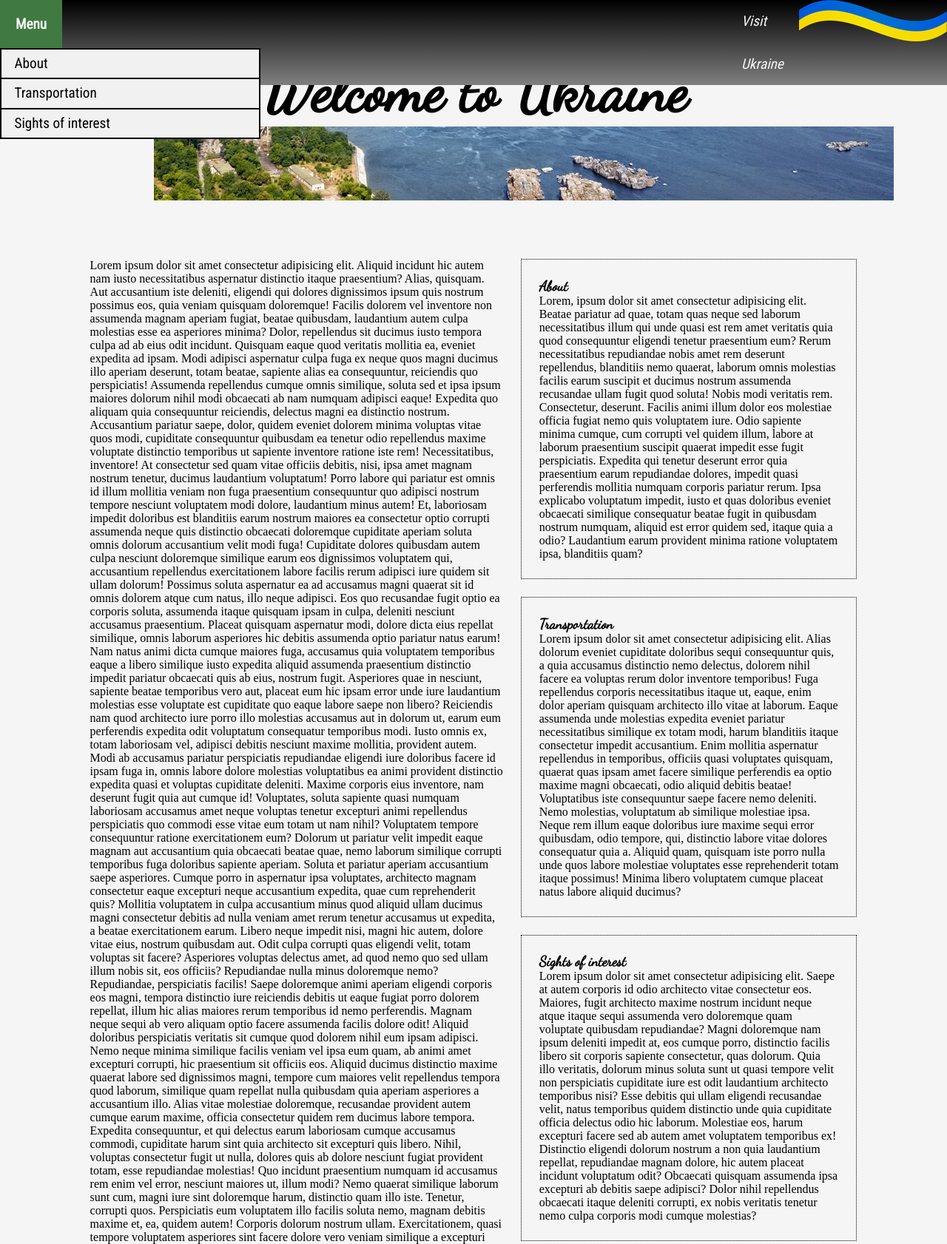
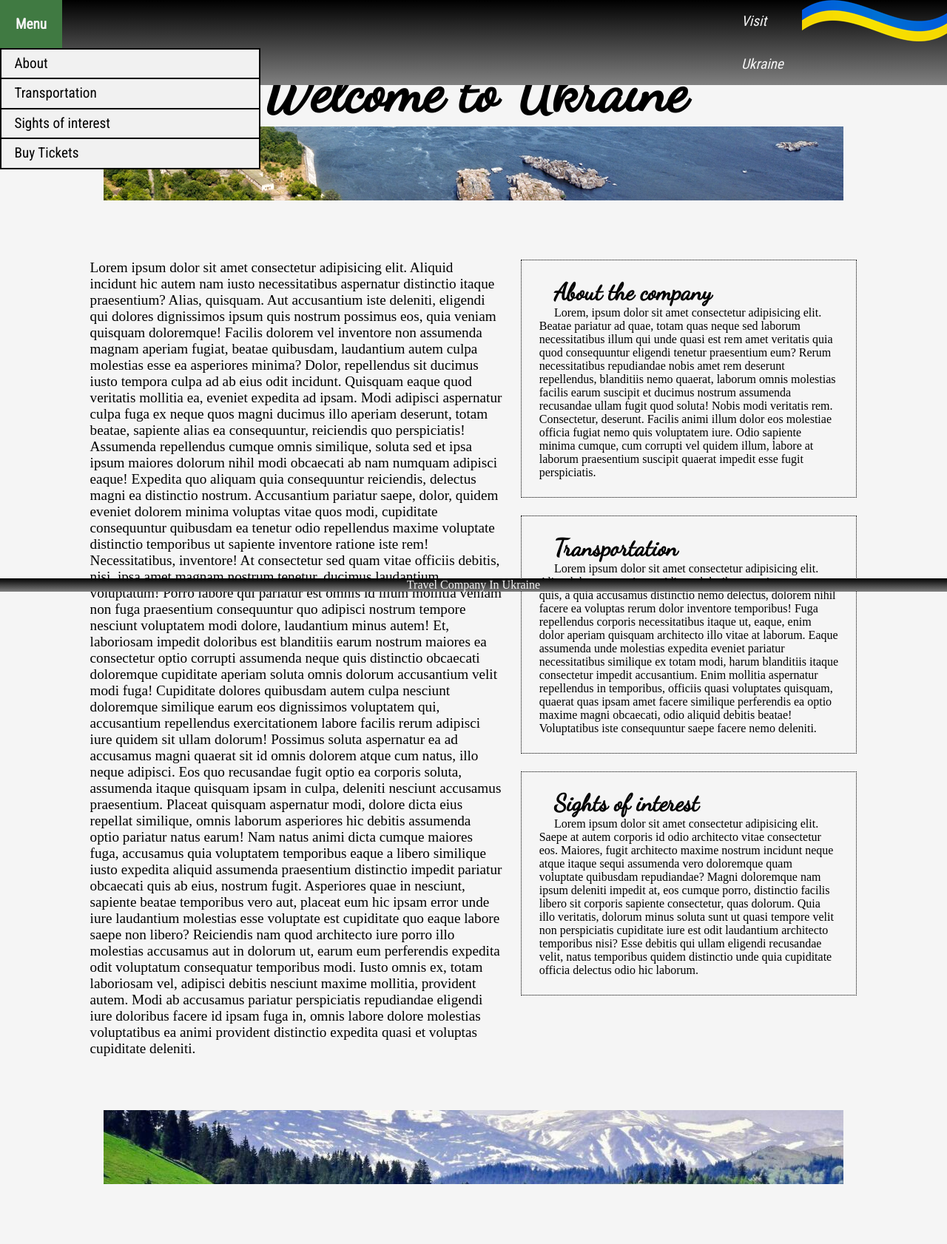
Before and after one commit to oleksandrashevchenko98/css_06, a plain HTML site: page index.html in a window 1280 px wide. Shown: the top 1682 px of the page at 74% size. After the commit the page ends 1656 px from the top, so only its background shows below. Drawn offline with Linux system fonts and the light colour scheme; a web font is replaced by a local one.

Commit message:
fixed and grouped the design in style.css

```diff
--- a/css/style.css
+++ b/css/style.css
@@ -1,120 +1,180 @@
 @import url("https://fonts.googleapis.com/css2?family=Dancing+Script&family=PT+Serif&family=Phudu&family=Raleway&family=Roboto+Condensed&display=swap");
-
+/* 1 */
 body {
   background-color: whitesmoke;
 }
+/* 10 */
 .header,
-footer,
-.header__dropdown-button {
+.footer,
+.header__dropdown-button,
+.section form {
   color: whitesmoke;
 }
+/* 10 */
 .header,
-footer {
+.footer {
   background-image: linear-gradient(180deg, black, gray);
 }
+/* 10 */
 .header,
 .footer,
 .wrapper {
   width: 100%;
 }
+/* 10 */
 .header__dropdown-button,
 .header,
-.section h4 {
+.section {
   font-size: 1.2rem;
 }
+/* 11 */
 .header__dropdown-button,
 .section h1,
 .section h4 {
   font-weight: 700;
 }
-
+/* 11 */
 .section h1,
-.section__image {
+.section__image,
+.footer {
   text-align: center;
 }
-
+/* 11 */
 .header__dropdown-button,
 .header__dropdown-content a,
-.header__item {
+.header__item,
+.section__form--spec {
   font-family: "Roboto Condensed";
 }
+/* 11 */
 .section h1,
-.section h4 {
+.section h4,
+.section__form__heading {
   font-family: "Dancing Script";
 }
+/* 31 */
+.header__dropdown:hover .header__dropdown-content,
+.header__dropdown-content a,
+.section form {
+  border: 1px solid black;
+}
+/* 10 */
 .header {
   position: fixed;
   display: flex;
 }
+/* 10 */
 .header__dropdown {
   position: relative;
   display: inline-block;
 }
-
+/* 10 */
 .header__dropdown-button {
-  background-color: #4caf50;
   padding: 50%;
   border: none;
+  background-color: #4caf50;
   cursor: pointer;
 }
+/* 10 */
 .header__dropdown-content {
+  z-index: 1;
+  position: absolute;
   display: none;
-  position: absolute;
   min-width: 350px; /* Не працює, якщо задаю у % */
-  z-index: 1;
 }
+/* 20 */
 .header__dropdown-button:hover {
   background-color: #407a42;
   transition: 1s;
 }
-
+/* 30 */
 .header__dropdown:hover .header__dropdown-content {
   display: block;
   background-color: #f1f1f1;
-  border: 1px solid black;
 }
+/* 10 */
+.section__item,
+.section__item--mod {
+  text-indent: 5%;
+}
+/* 11 */
 .header__dropdown-content a {
+  display: block;
   padding-left: 5%;
-  text-decoration: none;
-  display: block;
   color: black;
-  border: 1px solid black;
   font-size: 1.2rem;
   line-height: 200%;
+  text-decoration: none;
 }
+/* 10 */
 .header__item {
   padding-left: 75%;
+  font-style: italic;
   line-height: 300%;
-  font-style: italic;
 }
+/* 10 */
 .header__image {
-  padding-left: 1%;
+  padding-left: 2%;
 }
-.wrapper {
-  position: static bottom;
-}
+/* 10 */
 .section {
   padding: 75px 5% 50px 5%;
 }
+/* 10 */
 .section__article {
   width: 70%;
 }
+/* 11 */
 .section h1 {
   font-size: 5rem;
-  margin: 0 auto;
 }
+/* 10 */
 .section--flex {
   display: flex;
 }
+/* 11 */
+.section h4,
+.section__form__heading {
+  font-size: 2rem;
+}
+/* 11 */
 .section ul {
   width: 60%;
 }
+/* 10 */
 .section__image {
-  width: 75%;
   margin: 0 auto;
 }
+/* 11 */
+.section__item,
+.section__item--mod,
+.section form {
+  padding: 5%;
+}
+/* 11 */
+.section form {
+  width: 100%;
+  margin-top: 15%;
+  font-size: 1.5rem;
+  background-image: linear-gradient(180deg, #4caf50, #407a42);
+}
+/* 10 */
+.section__form--spec {
+  font-size: 1.7rem;
+  line-height: 150%;
+  padding-top: 5%;
+}
+/* 10 */
 .section__item {
   margin: 0 0 5% 5%;
-  padding: 5%;
+  font-size: 1rem;
   border: 1px dotted black;
 }
+/* 10 */
+.section__item--mod {
+  width: 70%;
+}
+.footer {
+  position: fixed;
+  bottom: 0;
+}
--- a/index.html
+++ b/index.html
@@ -3,9 +3,10 @@
   <head>
     <meta charset="UTF-8" />
     <meta name="viewport" content="width=device-width, initial-scale=1.0" />
-    <title>Document</title>
+    <title>Ukraine Travel</title>
     <link rel="stylesheet" href="css/reset.css" />
     <link rel="stylesheet" href="css/style.css" />
+    <link rel="icon" type="image/x-icon" href="img/flag.png" />
   </head>
   <body>
     <div class="wrapper">
@@ -16,10 +17,14 @@
             <a href="#about">About</a>
             <a href="#transport">Transportation</a>
             <a href="#sights">Sights of interest</a>
+            <a href="pages/tickets.html">Buy Tickets</a>
           </div>
         </div>
-        <div class="header__item"><h3>Visit Ukraine</h></div>
-      <div class="header__image"><img src="img/flag.png" alt="ukrainian-flag"></div></header>
+        <div class="header__item"><h3>Visit Ukraine</h3></div>
+        <div class="header__image">
+          <img src="img/flag.png" alt="ukrainian-flag" />
+        </div>
+      </header>
       <div class="section">
         <h1>Welcome to Ukraine</h1>
         <div class="section__image">
@@ -27,102 +32,121 @@
         </div>
         <div class="section section--flex">
           <article class="section__article">
+            <p>
               Lorem ipsum dolor sit amet consectetur adipisicing elit. Aliquid
               incidunt hic autem nam iusto necessitatibus aspernatur distinctio
-          itaque praesentium? Alias, quisquam. Aut accusantium iste deleniti,
-          eligendi qui dolores dignissimos ipsum quis nostrum possimus eos, quia
-          veniam quisquam doloremque! Facilis dolorem vel inventore non
-          assumenda magnam aperiam fugiat, beatae quibusdam, laudantium autem
-          culpa molestias esse ea asperiores minima? Dolor, repellendus sit
-          ducimus iusto tempora culpa ad ab eius odit incidunt. Quisquam eaque
-          quod veritatis mollitia ea, eveniet expedita ad ipsam. Modi adipisci
-          aspernatur culpa fuga ex neque quos magni ducimus illo aperiam
-          deserunt, totam beatae, sapiente alias ea consequuntur, reiciendis quo
-          perspiciatis! Assumenda repellendus cumque omnis similique, soluta sed
-          et ipsa ipsum maiores dolorum nihil modi obcaecati ab nam numquam
-          adipisci eaque! Expedita quo aliquam quia consequuntur reiciendis,
-          delectus magni ea distinctio nostrum. Accusantium pariatur saepe,
-          dolor, quidem eveniet dolorem minima voluptas vitae quos modi,
-          cupiditate consequuntur quibusdam ea tenetur odio repellendus maxime
+              itaque praesentium? Alias, quisquam. Aut accusantium iste
+              deleniti, eligendi qui dolores dignissimos ipsum quis nostrum
+              possimus eos, quia veniam quisquam doloremque! Facilis dolorem vel
+              inventore non assumenda magnam aperiam fugiat, beatae quibusdam,
+              laudantium autem culpa molestias esse ea asperiores minima? Dolor,
+              repellendus sit ducimus iusto tempora culpa ad ab eius odit
+              incidunt. Quisquam eaque quod veritatis mollitia ea, eveniet
+              expedita ad ipsam. Modi adipisci aspernatur culpa fuga ex neque
+              quos magni ducimus illo aperiam deserunt, totam beatae, sapiente
+              alias ea consequuntur, reiciendis quo perspiciatis! Assumenda
+              repellendus cumque omnis similique, soluta sed et ipsa ipsum
+              maiores dolorum nihil modi obcaecati ab nam numquam adipisci
+              eaque! Expedita quo aliquam quia consequuntur reiciendis, delectus
+              magni ea distinctio nostrum. Accusantium pariatur saepe, dolor,
+              quidem eveniet dolorem minima voluptas vitae quos modi, cupiditate
+              consequuntur quibusdam ea tenetur odio repellendus maxime
               voluptate distinctio temporibus ut sapiente inventore ratione iste
-          rem! Necessitatibus, inventore! At consectetur sed quam vitae officiis
-          debitis, nisi, ipsa amet magnam nostrum tenetur, ducimus laudantium
-          voluptatum! Porro labore qui pariatur est omnis id illum mollitia
-          veniam non fuga praesentium consequuntur quo adipisci nostrum tempore
-          nesciunt voluptatem modi dolore, laudantium minus autem! Et,
-          laboriosam impedit doloribus est blanditiis earum nostrum maiores ea
-          consectetur optio corrupti assumenda neque quis distinctio obcaecati
-          doloremque cupiditate aperiam soluta omnis dolorum accusantium velit
-          modi fuga! Cupiditate dolores quibusdam autem culpa nesciunt
-          doloremque similique earum eos dignissimos voluptatem qui, accusantium
-          repellendus exercitationem labore facilis rerum adipisci iure quidem
-          sit ullam dolorum! Possimus soluta aspernatur ea ad accusamus magni
-          quaerat sit id omnis dolorem atque cum natus, illo neque adipisci. Eos
-          quo recusandae fugit optio ea corporis soluta, assumenda itaque
-          quisquam ipsam in culpa, deleniti nesciunt accusamus praesentium.
-          Placeat quisquam aspernatur modi, dolore dicta eius repellat
-          similique, omnis laborum asperiores hic debitis assumenda optio
-          pariatur natus earum! Nam natus animi dicta cumque maiores fuga,
-          accusamus quia voluptatem temporibus eaque a libero similique iusto
-          expedita aliquid assumenda praesentium distinctio impedit pariatur
-          obcaecati quis ab eius, nostrum fugit. Asperiores quae in nesciunt,
-          sapiente beatae temporibus vero aut, placeat eum hic ipsam error unde
-          iure laudantium molestias esse voluptate est cupiditate quo eaque
+              rem! Necessitatibus, inventore! At consectetur sed quam vitae
+              officiis debitis, nisi, ipsa amet magnam nostrum tenetur, ducimus
+              laudantium voluptatum! Porro labore qui pariatur est omnis id
+              illum mollitia veniam non fuga praesentium consequuntur quo
+              adipisci nostrum tempore nesciunt voluptatem modi dolore,
+              laudantium minus autem! Et, laboriosam impedit doloribus est
+              blanditiis earum nostrum maiores ea consectetur optio corrupti
+              assumenda neque quis distinctio obcaecati doloremque cupiditate
+              aperiam soluta omnis dolorum accusantium velit modi fuga!
+              Cupiditate dolores quibusdam autem culpa nesciunt doloremque
+              similique earum eos dignissimos voluptatem qui, accusantium
+              repellendus exercitationem labore facilis rerum adipisci iure
+              quidem sit ullam dolorum! Possimus soluta aspernatur ea ad
+              accusamus magni quaerat sit id omnis dolorem atque cum natus, illo
+              neque adipisci. Eos quo recusandae fugit optio ea corporis soluta,
+              assumenda itaque quisquam ipsam in culpa, deleniti nesciunt
+              accusamus praesentium. Placeat quisquam aspernatur modi, dolore
+              dicta eius repellat similique, omnis laborum asperiores hic
+              debitis assumenda optio pariatur natus earum! Nam natus animi
+              dicta cumque maiores fuga, accusamus quia voluptatem temporibus
+              eaque a libero similique iusto expedita aliquid assumenda
+              praesentium distinctio impedit pariatur obcaecati quis ab eius,
+              nostrum fugit. Asperiores quae in nesciunt, sapiente beatae
+              temporibus vero aut, placeat eum hic ipsam error unde iure
+              laudantium molestias esse voluptate est cupiditate quo eaque
               labore saepe non libero? Reiciendis nam quod architecto iure porro
               illo molestias accusamus aut in dolorum ut, earum eum perferendis
-          expedita odit voluptatum consequatur temporibus modi. Iusto omnis ex,
-          totam laboriosam vel, adipisci debitis nesciunt maxime mollitia,
-          provident autem. Modi ab accusamus pariatur perspiciatis repudiandae
-          eligendi iure doloribus facere id ipsam fuga in, omnis labore dolore
-          molestias voluptatibus ea animi provident distinctio expedita quasi et
-          voluptas cupiditate deleniti. Maxime corporis eius inventore, nam
-          deserunt fugit quia aut cumque id! Voluptates, soluta sapiente quasi
-          numquam laboriosam accusamus amet neque voluptas tenetur excepturi
-          animi repellendus perspiciatis quo commodi esse vitae eum totam ut nam
-          nihil? Voluptatem tempore consequuntur ratione exercitationem eum?
-          Dolorum ut pariatur velit impedit eaque magnam aut accusantium quia
-          obcaecati beatae quae, nemo laborum similique corrupti temporibus fuga
-          doloribus sapiente aperiam. Soluta et pariatur aperiam accusantium
-          saepe asperiores. Cumque porro in aspernatur ipsa voluptates,
-          architecto magnam consectetur eaque excepturi neque accusantium
-          expedita, quae cum reprehenderit quis? Mollitia voluptatem in culpa
-          accusantium minus quod aliquid ullam ducimus magni consectetur debitis
-          ad nulla veniam amet rerum tenetur accusamus ut expedita, a beatae
-          exercitationem earum. Libero neque impedit nisi, magni hic autem,
-          dolore vitae eius, nostrum quibusdam aut. Odit culpa corrupti quas
-          eligendi velit, totam voluptas sit facere? Asperiores voluptas
-          delectus amet, ad quod nemo quo sed ullam illum nobis sit, eos
-          officiis? Repudiandae nulla minus doloremque nemo? Repudiandae,
-          perspiciatis facilis! Saepe doloremque animi aperiam eligendi corporis
-          eos magni, tempora distinctio iure reiciendis debitis ut eaque fugiat
-          porro dolorem repellat, illum hic alias maiores rerum temporibus id
-          nemo perferendis. Magnam neque sequi ab vero aliquam optio facere
-          assumenda facilis dolore odit! Aliquid doloribus perspiciatis
-          veritatis sit cumque quod dolorem nihil eum ipsam adipisci. Nemo neque
-          minima similique facilis veniam vel ipsa eum quam, ab animi amet
-          excepturi corrupti, hic praesentium sit officiis eos. Aliquid ducimus
-          distinctio maxime quaerat labore sed dignissimos magni, tempore cum
-          maiores velit repellendus tempora quod laborum, similique quam
-          repellat nulla quibusdam quia aperiam asperiores a accusantium illo.
-          Alias vitae molestiae doloremque, recusandae provident autem cumque
-          earum maxime, officia consectetur quidem rem ducimus labore tempora.
-          Expedita consequuntur, et qui delectus earum laboriosam cumque
-          accusamus commodi, cupiditate harum sint quia architecto sit excepturi
-          quis libero. Nihil, voluptas consectetur fugit ut nulla, dolores quis
-          ab dolore nesciunt fugiat provident totam, esse repudiandae molestias!
-          Quo incidunt praesentium numquam id accusamus rem enim vel error,
-          nesciunt maiores ut, illum modi? Nemo quaerat similique laborum sunt
-          cum, magni iure sint doloremque harum, distinctio quam illo iste.
-          Tenetur, corrupti quos. Perspiciatis eum voluptatem illo facilis
-          soluta nemo, magnam debitis maxime et, ea, quidem autem! Corporis
-          dolorum nostrum ullam. Exercitationem, quasi tempore voluptatem
-          asperiores sint facere dolore vero veniam similique a excepturi earum
-          consequatur provident inventore ratione.
+              expedita odit voluptatum consequatur temporibus modi. Iusto omnis
+              ex, totam laboriosam vel, adipisci debitis nesciunt maxime
+              mollitia, provident autem. Modi ab accusamus pariatur perspiciatis
+              repudiandae eligendi iure doloribus facere id ipsam fuga in, omnis
+              labore dolore molestias voluptatibus ea animi provident distinctio
+              expedita quasi et voluptas cupiditate deleniti.
+            </p>
           </article>
           <ul>
-          <li><div class="section__item" id="about"><h4>About</h4>Lorem, ipsum dolor sit amet consectetur adipisicing elit. Beatae pariatur ad quae, totam quas neque sed laborum necessitatibus illum qui unde quasi est rem amet veritatis quia quod consequuntur eligendi tenetur praesentium eum? Rerum necessitatibus repudiandae nobis amet rem deserunt repellendus, blanditiis nemo quaerat, laborum omnis molestias facilis earum suscipit et ducimus nostrum assumenda recusandae ullam fugit quod soluta! Nobis modi veritatis rem. Consectetur, deserunt. Facilis animi illum dolor eos molestiae officia fugiat nemo quis voluptatem iure. Odio sapiente minima cumque, cum corrupti vel quidem illum, labore at laborum praesentium suscipit quaerat impedit esse fugit perspiciatis. Expedita qui tenetur deserunt error quia praesentium earum repudiandae dolores, impedit quasi perferendis mollitia numquam corporis pariatur rerum. Ipsa explicabo voluptatum impedit, iusto et quas doloribus eveniet obcaecati similique consequatur beatae fugit in quibusdam nostrum numquam, aliquid est error quidem sed, itaque quia a odio? Laudantium earum provident minima ratione voluptatem ipsa, blanditiis quam?</div></li>
-        <li><div class="section__item" id="transport"><h4>Transportation</h4>Lorem ipsum dolor sit amet consectetur adipisicing elit. Alias dolorum eveniet cupiditate doloribus sequi consequuntur quis, a quia accusamus distinctio nemo delectus, dolorem nihil facere ea voluptas rerum dolor inventore temporibus! Fuga repellendus corporis necessitatibus itaque ut, eaque, enim dolor aperiam quisquam architecto illo vitae at laborum. Eaque assumenda unde molestias expedita eveniet pariatur necessitatibus similique ex totam modi, harum blanditiis itaque consectetur impedit accusantium. Enim mollitia aspernatur repellendus in temporibus, officiis quasi voluptates quisquam, quaerat quas ipsam amet facere similique perferendis ea optio maxime magni obcaecati, odio aliquid debitis beatae! Voluptatibus iste consequuntur saepe facere nemo deleniti. Nemo molestias, voluptatum ab similique molestiae ipsa. Neque rem illum eaque doloribus iure maxime sequi error quibusdam, odio tempore, qui, distinctio labore vitae dolores consequatur quia a. Aliquid quam, quisquam iste porro nulla unde quos labore molestiae voluptates esse reprehenderit totam itaque possimus! Minima libero voluptatem cumque placeat natus labore aliquid ducimus?</div></li>
-        <li><div class="section__item" id="sights"><h4>Sights of interest</h4>Lorem ipsum dolor sit amet consectetur adipisicing elit. Saepe at autem corporis id odio architecto vitae consectetur eos. Maiores, fugit architecto maxime nostrum incidunt neque atque itaque sequi assumenda vero doloremque quam voluptate quibusdam repudiandae? Magni doloremque nam ipsum deleniti impedit at, eos cumque porro, distinctio facilis libero sit corporis sapiente consectetur, quas dolorum. Quia illo veritatis, dolorum minus soluta sunt ut quasi tempore velit non perspiciatis cupiditate iure est odit laudantium architecto temporibus nisi? Esse debitis qui ullam eligendi recusandae velit, natus temporibus quidem distinctio unde quia cupiditate officia delectus odio hic laborum. Molestiae eos, harum excepturi facere sed ab autem amet voluptatem temporibus ex! Distinctio eligendi dolorum nostrum a non quia laudantium repellat, repudiandae magnam dolore, hic autem placeat incidunt voluptatum odit? Obcaecati quisquam assumenda ipsa excepturi ab debitis saepe adipisci? Dolor nihil repellendus obcaecati itaque deleniti corrupti, ex nobis veritatis tenetur nemo culpa corporis modi cumque molestias?</div></li>
+            <li>
+              <div class="section__item" id="about">
+                <h4>About the company</h4>
+                <p>
+                  Lorem, ipsum dolor sit amet consectetur adipisicing elit.
+                  Beatae pariatur ad quae, totam quas neque sed laborum
+                  necessitatibus illum qui unde quasi est rem amet veritatis
+                  quia quod consequuntur eligendi tenetur praesentium eum? Rerum
+                  necessitatibus repudiandae nobis amet rem deserunt
+                  repellendus, blanditiis nemo quaerat, laborum omnis molestias
+                  facilis earum suscipit et ducimus nostrum assumenda recusandae
+                  ullam fugit quod soluta! Nobis modi veritatis rem.
+                  Consectetur, deserunt. Facilis animi illum dolor eos molestiae
+                  officia fugiat nemo quis voluptatem iure. Odio sapiente minima
+                  cumque, cum corrupti vel quidem illum, labore at laborum
+                  praesentium suscipit quaerat impedit esse fugit perspiciatis.
+                </p>
+              </div>
+            </li>
+            <li>
+              <div class="section__item" id="transport">
+                <h4>Transportation</h4>
+                <p>
+                  Lorem ipsum dolor sit amet consectetur adipisicing elit. Alias
+                  dolorum eveniet cupiditate doloribus sequi consequuntur quis,
+                  a quia accusamus distinctio nemo delectus, dolorem nihil
+                  facere ea voluptas rerum dolor inventore temporibus! Fuga
+                  repellendus corporis necessitatibus itaque ut, eaque, enim
+                  dolor aperiam quisquam architecto illo vitae at laborum. Eaque
+                  assumenda unde molestias expedita eveniet pariatur
+                  necessitatibus similique ex totam modi, harum blanditiis
+                  itaque consectetur impedit accusantium. Enim mollitia
+                  aspernatur repellendus in temporibus, officiis quasi
+                  voluptates quisquam, quaerat quas ipsam amet facere similique
+                  perferendis ea optio maxime magni obcaecati, odio aliquid
+                  debitis beatae! Voluptatibus iste consequuntur saepe facere
+                  nemo deleniti.
+                </p>
+              </div>
+            </li>
+            <li>
+              <div class="section__item" id="sights">
+                <h4>Sights of interest</h4>
+                <p>
+                  Lorem ipsum dolor sit amet consectetur adipisicing elit. Saepe
+                  at autem corporis id odio architecto vitae consectetur eos.
+                  Maiores, fugit architecto maxime nostrum incidunt neque atque
+                  itaque sequi assumenda vero doloremque quam voluptate
+                  quibusdam repudiandae? Magni doloremque nam ipsum deleniti
+                  impedit at, eos cumque porro, distinctio facilis libero sit
+                  corporis sapiente consectetur, quas dolorum. Quia illo
+                  veritatis, dolorum minus soluta sunt ut quasi tempore velit
+                  non perspiciatis cupiditate iure est odit laudantium
+                  architecto temporibus nisi? Esse debitis qui ullam eligendi
+                  recusandae velit, natus temporibus quidem distinctio unde quia
+                  cupiditate officia delectus odio hic laborum.
+                </p>
+              </div>
+            </li>
           </ul>
         </div>
         <br />
@@ -130,7 +154,7 @@
           <img src="img/banner2.png" alt="Carpathians" />
         </div>
       </div>
-      <footer class="footer">Lorem ipsum dolor sit amet.</footer>
+      <footer class="footer">Travel Company In Ukraine</footer>
     </div>
   </body>
 </html>
```
Also changed, not shown: pages/country.html (deleted, +0 -11 lines), pages/tickets.html (added, +103 -0 lines). Lines whose indentation alone changed are shown as unchanged.
